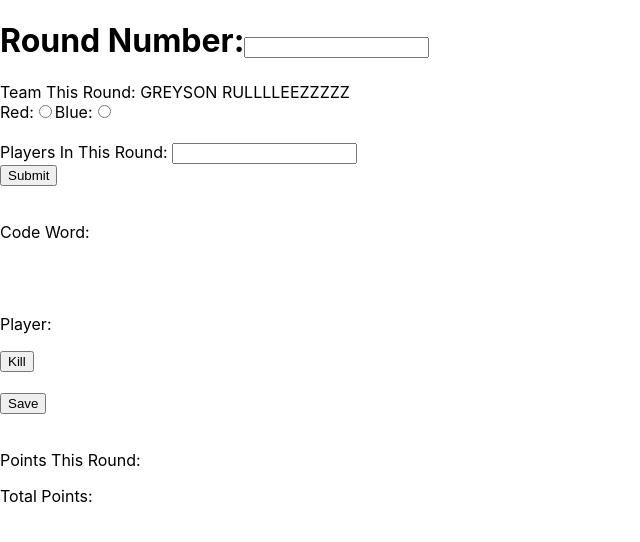
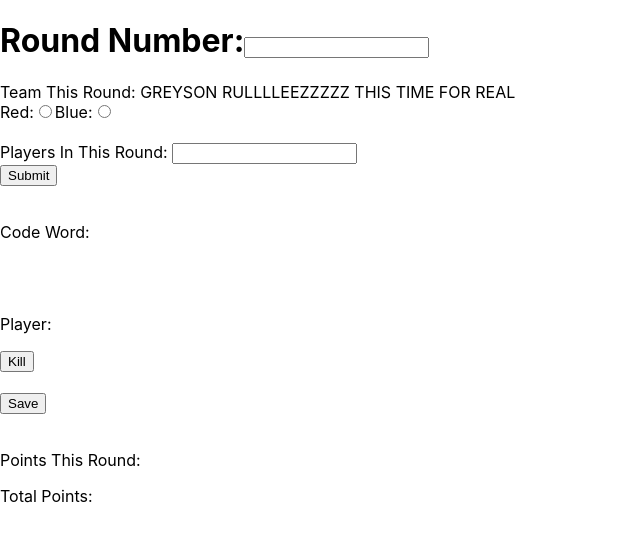
Before and after one commit to dannykustin/ProjectDinoLodge, a React (Create React App) app: page / in a window 1280 px wide. Shown: the top 542 px of the page, without its empty margins (0-640 px from the left). Built offline with nearby package versions, Linux system fonts and the light colour scheme.

Commit message:
changed to see if I have access

```diff
--- a/src/index.js
+++ b/src/index.js
@@ -22,7 +22,7 @@ function RoundUpdate (){
       </h1>
 
       <form>
-        <div>Team This Round: GREYSON RULLLLEEZZZZZ</div>
+        <div>Team This Round: GREYSON RULLLLEEZZZZZ THIS TIME FOR REAL</div>
 
         <label>Red:
           <input type="radio" ></input>
```
